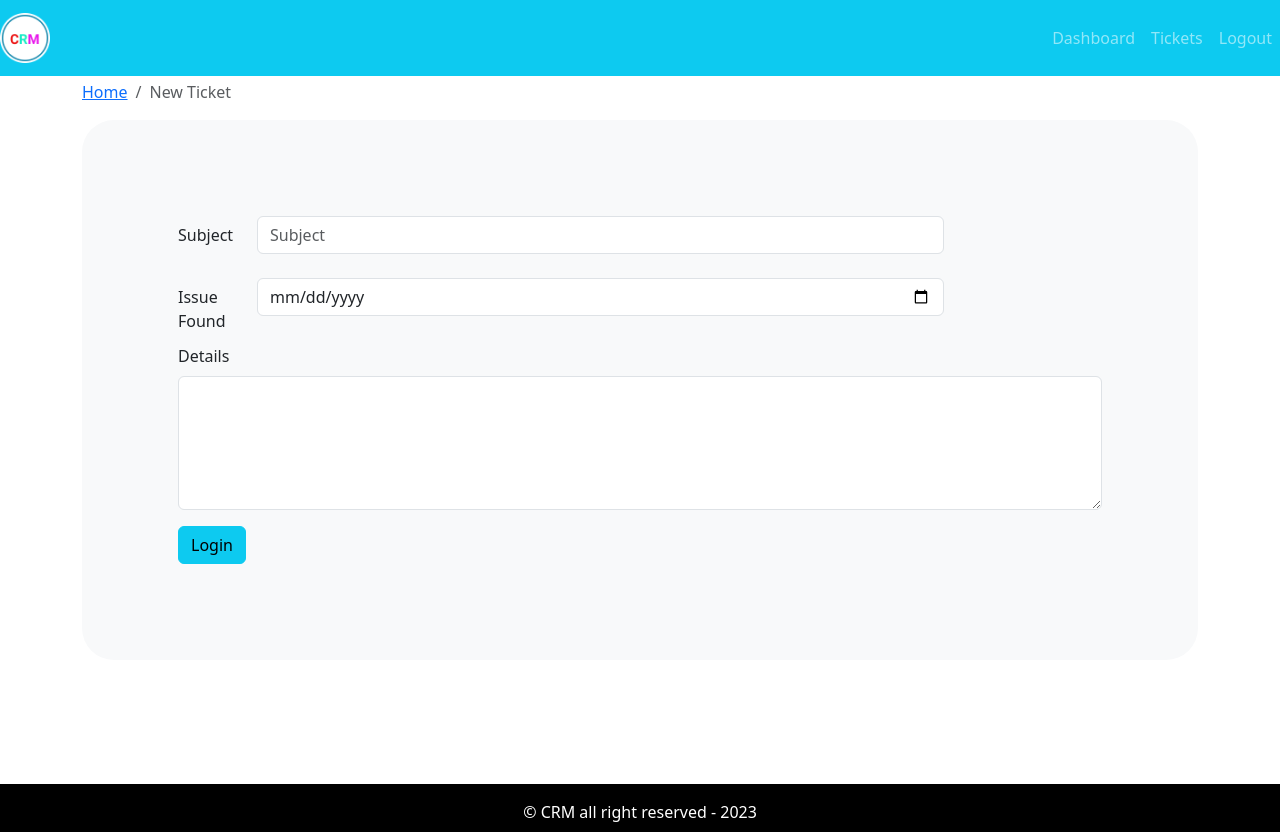
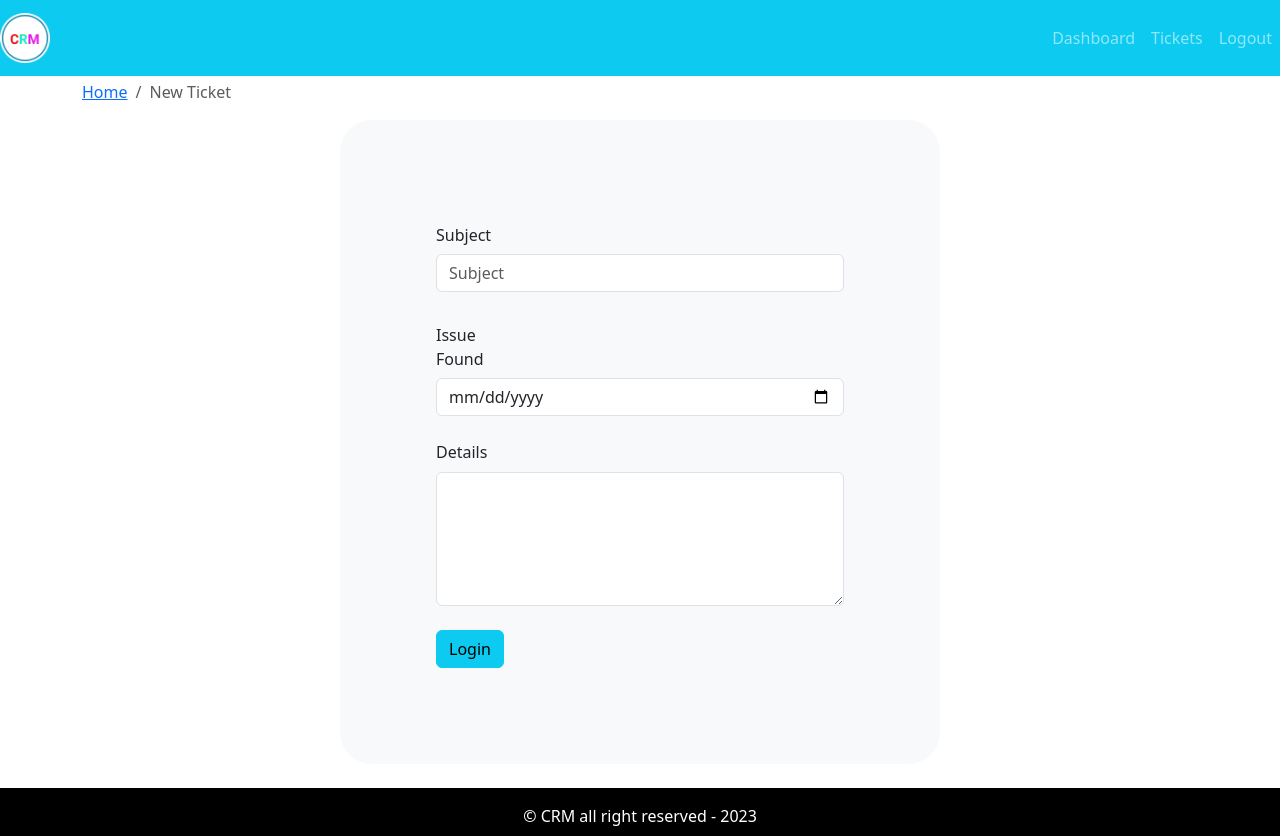
Before and after one commit to RemyaManoharan/crm-frontend, a React (Create React App) app: page / in a window 1280 px wide. Built offline with nearby package versions, Linux system fonts and the light colour scheme.

Commit message:
addticket form

```diff
--- a/src/components/AddTicketForm/AddTicketForm.js
+++ b/src/components/AddTicketForm/AddTicketForm.js
@@ -1,56 +1,61 @@
 import React from "react";
 
 import { Container, Row, Col, Form, Button } from "react-bootstrap";
-
-const AddTicketForm = ({ handleSubmit, handleOnChange }) => {
+import PropTypes from "prop-types";
 
 
+const AddTicketForm = ({ handleSubmit, handleOnChange, frmData }) => {
+  console.log(frmData)
+  return (
+    <div className="p-5 mb-4 bg-light rounded-5" style={{ maxWidth: "600px", margin: "0 auto"}}>
+      <div className="container bg-light p-5">
+        <Form
+          autoComplete="off"
 
+          onSubmit={handleSubmit}
+        >
+          <Form.Group className="mb-4">
+            <Form.Label column sm={1}>
+              Subject
+            </Form.Label>
 
-
-  return (
-    <div class="p-5 mb-4 bg-light rounded-5">
-      <div class="container bg-light p-5">
-        <Form autoComplete="off" class="col-md-8 fs-4" onSubmit={handleSubmit}>
-          <Form.Group as={Row} className="mb-4">
-            <Form.Label column sm={1}>Subject</Form.Label>
-            <Col sm={9}>
               <Form.Control
                 type="text"
                 placeholder="Subject"
                 name="subject"
-              //value={email}
-              // onChange={handleOnChange}
+                value={frmData.subject}
+                onChange={handleOnChange}
                 required
               />
-            </Col>
+
           </Form.Group>
 
-          <Form.Group as={Row} className="mb-1">
-            <Form.Label column sm={1}>Issue Found</Form.Label>
-            <Col sm={9}>
+          <Form.Group  className="mb-4">
+            <Form.Label column sm={1}>
+              Issue Found
+            </Form.Label>
+
               <Form.Control
                 type="date"
                 name="issueDate"
-              // value={password}
+                value={frmData.issueDate}
                 onChange={handleOnChange}
                 required
               />
-            </Col>
 
           </Form.Group>
-          <Form.Group className="mb-3">
+          <Form.Group className="mb-4">
             <Form.Label>Details</Form.Label>
             <Form.Control
               as="textarea"
-              name="details"
+              name="detail"
               rows="5"
-              // value={password}
+              value={frmData.detail}
               onChange={handleOnChange}
               required
             />
           </Form.Group>
-          <Button variant="info" type="submit" block>
+          <Button variant="info" type="submit">
             Login
           </Button>
         </Form>
@@ -58,5 +63,9 @@ const AddTicketForm = ({ handleSubmit, handleOnChange }) => {
     </div>
   );
 };
-
+AddTicketForm.propTypes = {
+  handleSubmit : PropTypes.func.isRequired,
+  handleOnChange:PropTypes.func.isRequired ,
+  frmData : PropTypes.object.isRequired ,
+};
 export default AddTicketForm;
--- a/src/page/NewTicket/AddTicketPage.js
+++ b/src/page/NewTicket/AddTicketPage.js
@@ -1,31 +1,51 @@
-import React from 'react';
-import {Container, Row,Col} from  'react-bootstrap';
-import BreadCrumbComp from '../../components/BreadCrumb/BreadCrumbComp';
-import AddTicketForm from '../../components/AddTicketForm/AddTicketForm';
+import React from "react";
+import { useState, useEffect } from "react";
+import { Container, Row, Col } from "react-bootstrap";
+import BreadCrumbComp from "../../components/BreadCrumb/BreadCrumbComp";
+import AddTicketForm from "../../components/AddTicketForm/AddTicketForm";
+
+const initialFrmDt = {
+  subject: "",
+  issueDate: "",
+  detail: "",
+};
 
 const AddTicketPage = () => {
-const handleOnChange = e => {
-    const {name,value} = e.target;
-    console.log(name,value)
-}
+  const [frmData, setFrmData] = useState(initialFrmDt);
+  //useEffect(() => {}, [frmData]);
 
+  const handleOnChange = (e) => {
+    const { name, value } = e.target;
 
+    setFrmData((prevState) => ({
+      ...prevState,
+      [name]: value,
+    }));
+    console.log(name, value);
+  };
 
-    //const handleSubmit
+  const handleSubmit = (e) => {
+    e.preventDefault();
+    console.log("Form login submitted");
+  };
   return (
     <Container>
       <Row>
         <Col>
-        <BreadCrumbComp page="New Ticket"/>
+          <BreadCrumbComp page="New Ticket" />
         </Col>
       </Row>
       <Row>
         <Col>
-<AddTicketForm handleOnChange={handleOnChange}/>
+          <AddTicketForm
+            handleOnChange={handleOnChange}
+            frmData={frmData}
+            handleSubmit={handleSubmit}
+          />
         </Col>
       </Row>
     </Container>
-  )
-}
+  );
+};
 
-export default AddTicketPage
+export default AddTicketPage;
```
Lines whose indentation alone changed are shown as unchanged.
